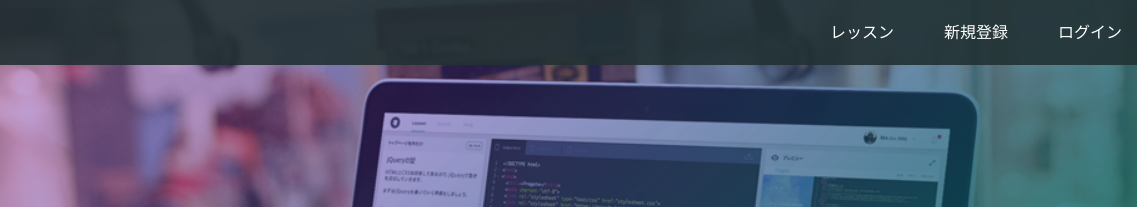
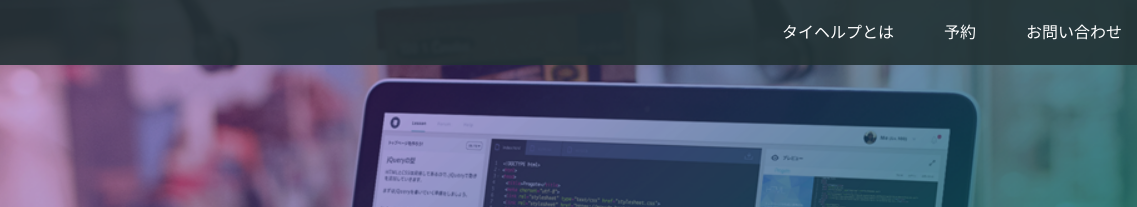
Before and after one commit to makitvkub/happyhappylesson, a plain HTML site: page index.html in a window 1280 px wide. Shown: the top 207 px of the page, 143-1280 px from the left. Drawn offline with Linux system fonts and the light colour scheme.

Commit message:
Update index.html

```diff
--- a/index.html
+++ b/index.html
@@ -3,7 +3,7 @@
 <head>
   <meta charset="utf-8">
   <meta name="viewport" content="width=device-width, initial-scale=1.0">
-  <title>Progate</title>
+  <title>タイヘルプ</title>
   <link href="https://maxcdn.bootstrapcdn.com/font-awesome/4.7.0/css/font-awesome.min.css" rel="stylesheet" integrity="sha384-wvfXpqpZZVQGK6TAh5PVlGOfQNHSoD2xbE+QkPxCAFlNEevoEH3Sl0sibVcOQVnN" crossorigin="anonymous">
   <link rel="stylesheet" type="text/css" href="stylesheet.css">
 </head>
@@ -15,9 +15,9 @@
       </div>
       <span class="fa fa-bars menu-icon"></span>
       <div class="header-right">
-        <a href="#">レッスン</a>
-        <a href="#">新規登録</a>
-        <a href="#" class="login">ログイン</a>
+        <a href="#">タイヘルプとは</a>
+        <a href="#">予約</a>
+        <a href="#" class="login">お問い合わせ</a>
       </div>
     </div>
   </header>
```
